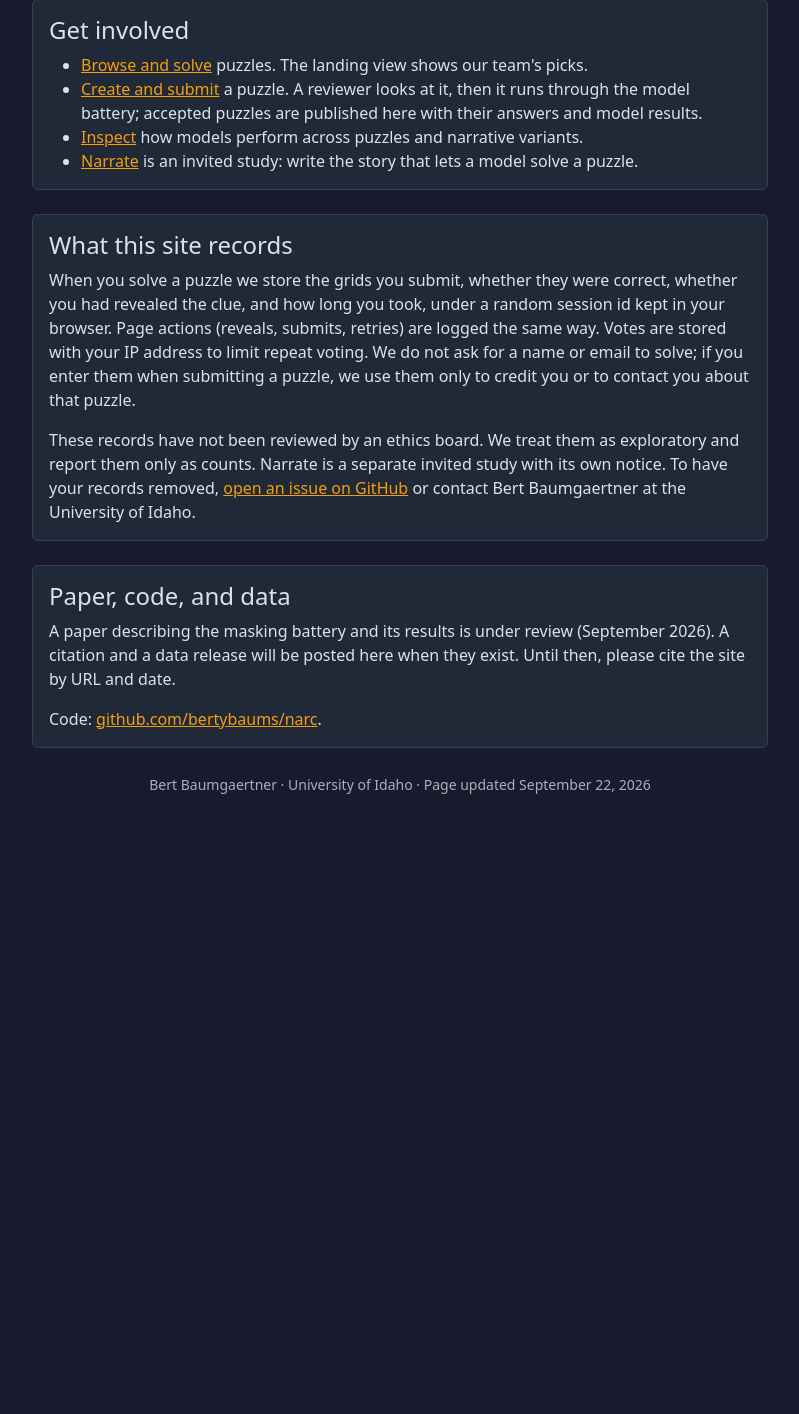
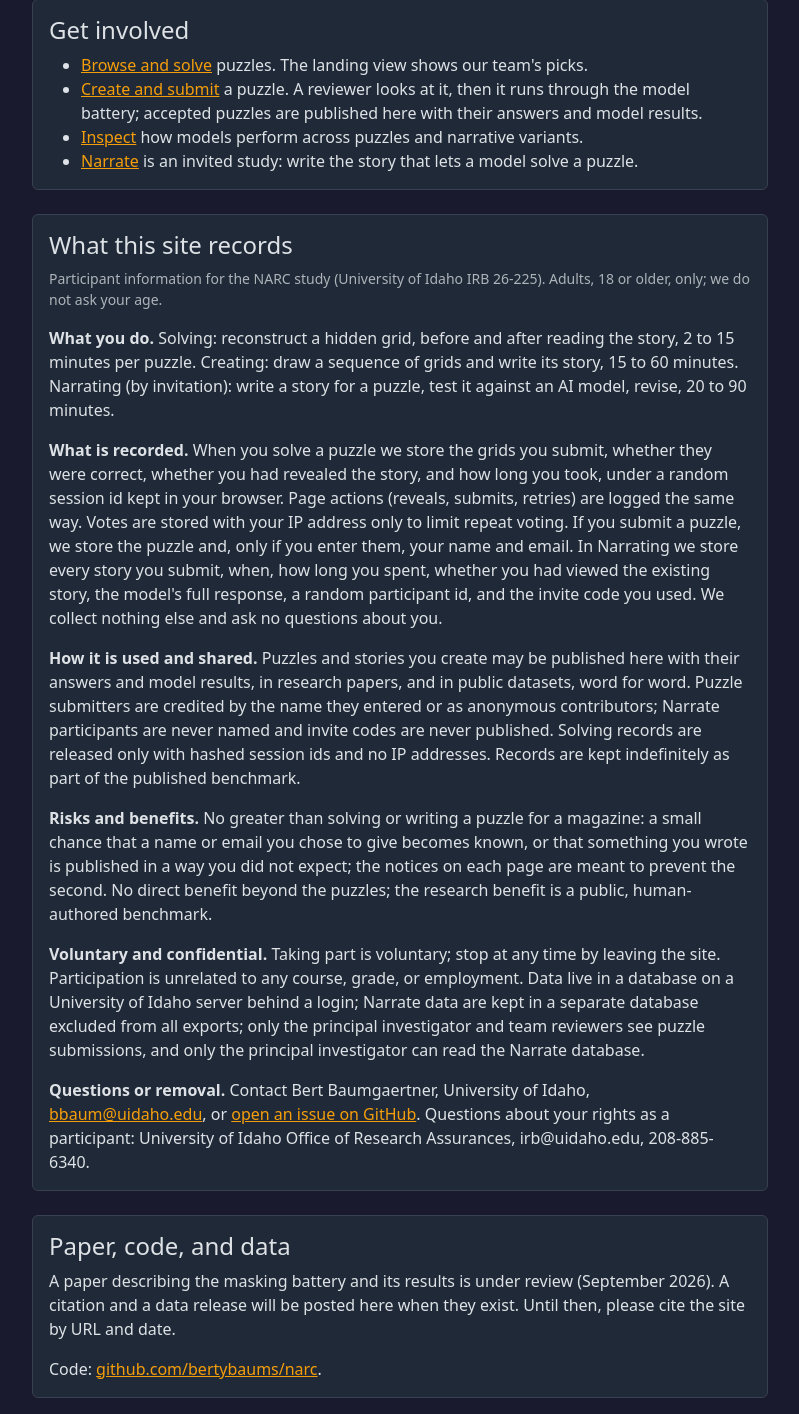
Before and after one commit to bertybaums/narc, a Flask app: page /about in a window 1280 px wide. Shown: the part 2447-3861 px from the top of the page, without its empty margins (240-1039 px from the left). Before the commit the page ends 3241 px from the top, so only its background shows below. Run offline with Flask 3, Linux system fonts and the light colour scheme; data that the repository does not hold is empty.

Commit message:
Expand "What this site records" into the participant information sheet
Matches Part B of the information sheet attached to IRB application 26-225:
what participants do, what is recorded, use and sharing, risks and
benefits, voluntariness and confidentiality, and contacts (PI and the UI
Office of Research Assurances). No new data collected.

Co-Authored-By: Claude Fable 5.1 <noreply@anthropic.com>

```diff
--- a/templates/about.html
+++ b/templates/about.html
@@ -107,8 +107,13 @@
 <div class="card mb-4">
     <div class="card-body">
         <h4 id="records">What this site records</h4>
-        <p>When you solve a puzzle we store the grids you submit, whether they were correct, whether you had revealed the clue, and how long you took, under a random session id kept in your browser. Page actions (reveals, submits, retries) are logged the same way. Votes are stored with your IP address to limit repeat voting. We do not ask for a name or email to solve; if you enter them when submitting a puzzle, we use them only to credit you or to contact you about that puzzle.</p>
-        <p class="mb-0">These records have not been reviewed by an ethics board. We treat them as exploratory and report them only as counts. Narrate is a separate invited study with its own notice. To have your records removed, <a href="https://github.com/bertybaums/narc/issues" style="color:#f59e0b;">open an issue on GitHub</a> or contact Bert Baumgaertner at the University of Idaho.</p>
+        <p class="text-muted small">Participant information for the NARC study (University of Idaho IRB 26-225). Adults, 18 or older, only; we do not ask your age.</p>
+        <p><strong>What you do.</strong> Solving: reconstruct a hidden grid, before and after reading the story, 2 to 15 minutes per puzzle. Creating: draw a sequence of grids and write its story, 15 to 60 minutes. Narrating (by invitation): write a story for a puzzle, test it against an AI model, revise, 20 to 90 minutes.</p>
+        <p><strong>What is recorded.</strong> When you solve a puzzle we store the grids you submit, whether they were correct, whether you had revealed the story, and how long you took, under a random session id kept in your browser. Page actions (reveals, submits, retries) are logged the same way. Votes are stored with your IP address only to limit repeat voting. If you submit a puzzle, we store the puzzle and, only if you enter them, your name and email. In Narrating we store every story you submit, when, how long you spent, whether you had viewed the existing story, the model's full response, a random participant id, and the invite code you used. We collect nothing else and ask no questions about you.</p>
+        <p><strong>How it is used and shared.</strong> Puzzles and stories you create may be published here with their answers and model results, in research papers, and in public datasets, word for word. Puzzle submitters are credited by the name they entered or as anonymous contributors; Narrate participants are never named and invite codes are never published. Solving records are released only with hashed session ids and no IP addresses. Records are kept indefinitely as part of the published benchmark.</p>
+        <p><strong>Risks and benefits.</strong> No greater than solving or writing a puzzle for a magazine: a small chance that a name or email you chose to give becomes known, or that something you wrote is published in a way you did not expect; the notices on each page are meant to prevent the second. No direct benefit beyond the puzzles; the research benefit is a public, human-authored benchmark.</p>
+        <p><strong>Voluntary and confidential.</strong> Taking part is voluntary; stop at any time by leaving the site. Participation is unrelated to any course, grade, or employment. Data live in a database on a University of Idaho server behind a login; Narrate data are kept in a separate database excluded from all exports; only the principal investigator and team reviewers see puzzle submissions, and only the principal investigator can read the Narrate database.</p>
+        <p class="mb-0"><strong>Questions or removal.</strong> Contact Bert Baumgaertner, University of Idaho, <a href="mailto:bbaum@uidaho.edu" style="color:#f59e0b;">bbaum@uidaho.edu</a>, or <a href="https://github.com/bertybaums/narc/issues" style="color:#f59e0b;">open an issue on GitHub</a>. Questions about your rights as a participant: University of Idaho Office of Research Assurances, irb@uidaho.edu, 208-885-6340.</p>
     </div>
 </div>
 
```
